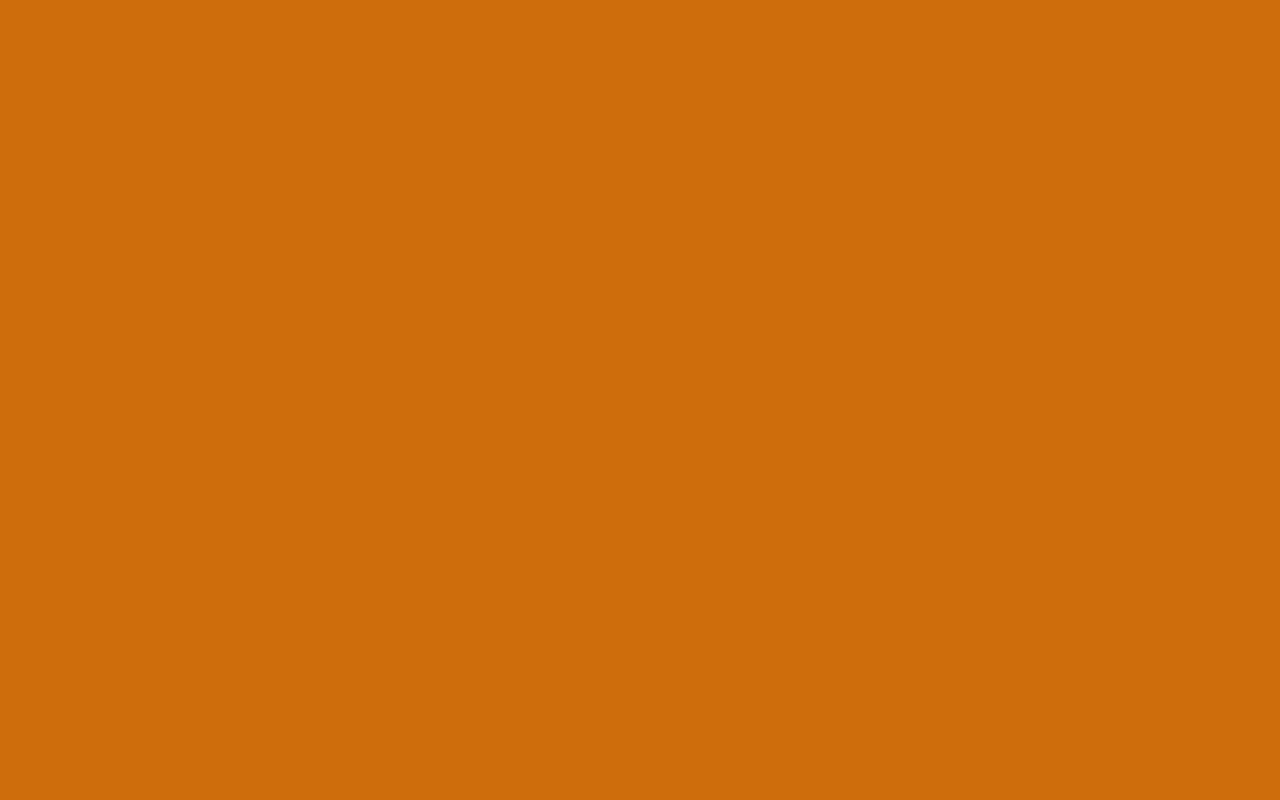
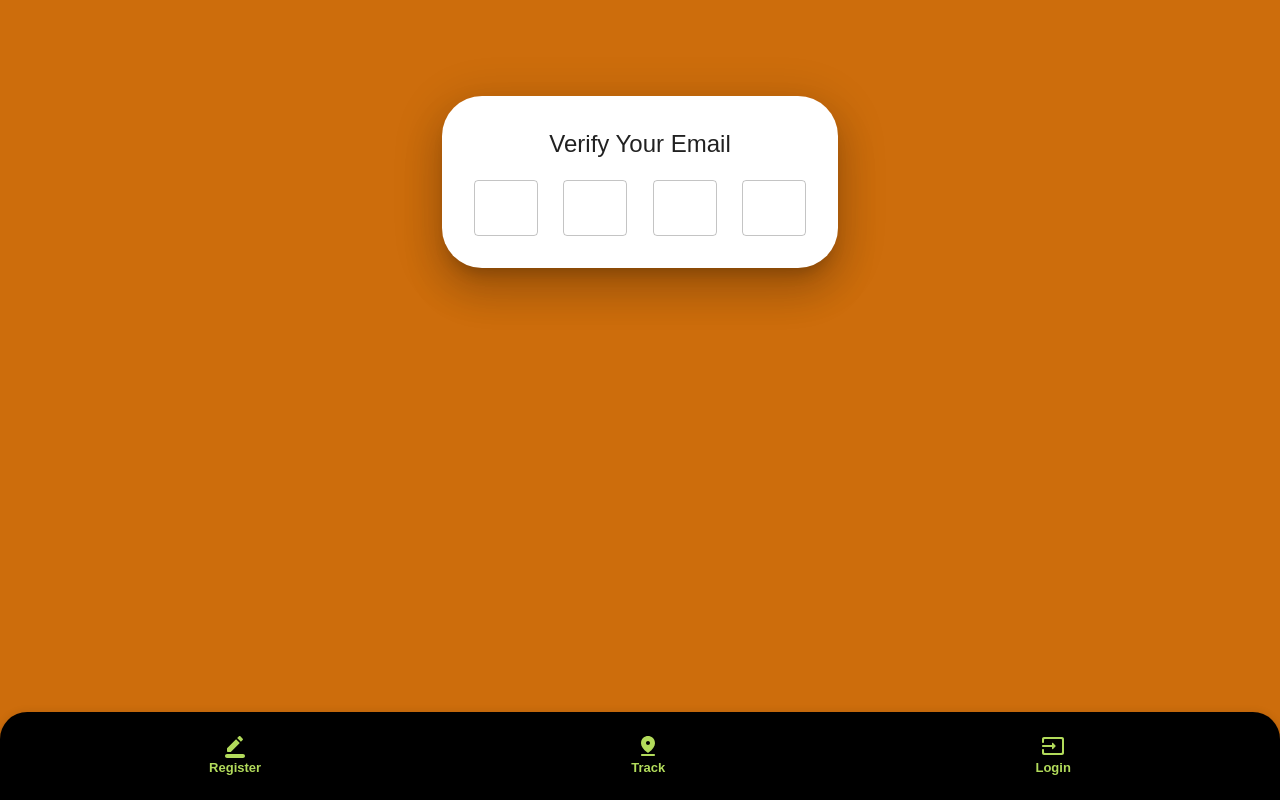
Before and after one commit to T1To48/pechoo-final-project-frontend, a React (Vite) app: page /email-verfi in a window 1280 px wide. Before the commit this address had no page. Built offline with nearby package versions, Linux system fonts and the light colour scheme.

Commit message:
email verfication first step , and landing-page

```diff
--- a/src/App.jsx
+++ b/src/App.jsx
@@ -22,6 +22,7 @@ import {
 } from "./features/BingMapsApi/bingSlice.jsx";
 import { lokalStorage } from "./features/importsIndex.jsx";
 import { getPublishedOrders } from "./features/orders/orderSlice.jsx";
+import EmailVerfication from "./pages/EmailVerfication.page.jsx";
 function App() {
   const dispatch = useDispatch();
 const [userLocation, setUserLocation] = useState("")
@@ -71,6 +72,8 @@ useEffect(() => {
           <Route path="published-orders" element={<PublishedOrders />} />
           <Route path="delivered-orders" element={<OrdersHistory />} />
           <Route path="map" element={<Map />} />
+          <Route path="email-verfi" element={<EmailVerfication />} />
+
           <Route path="new-order" element={<PublishOrder />} />
           {/* <Route path="orders-list" element={<OrderCardsList />} /> */}
           {/* <Route path="landing" element={<Landing />} />
--- /dev/null
+++ b/src/pages/EmailVerfication.page.jsx
@@ -0,0 +1,89 @@
+import React, { useState,useEffect, useRef } from "react";
+import {
+  Link,
+  Button,
+  TextField,
+  Grid,
+  Box,
+  Typography,
+  Container,
+  InputLabel,
+  MenuItem,
+  FormControl,
+  Select,
+} from "@mui/material";
+const EmailVerfication = () => {
+  const inputRefs = useRef([]);
+  const [typed_code, setTyped_code] = useState({
+    digit1:0,
+    digit2:0,
+    digit3:0,
+    digit4:0
+  })
+
+  const handleInputChange = (e, index) => {
+    const inputName=e.target.name;
+    const inputValue = e.target.value;
+    if (inputValue.length === 1 && index < 3) {
+      inputRefs.current[index + 1].focus();
+    }
+    if (inputValue.length < 1 && index > 0) {
+      inputRefs.current[index - 1].focus();
+    }
+    setTyped_code({
+        ...typed_code,
+        [inputName]: inputValue,
+    })
+  };
+
+useEffect(() => {
+
+    console.log(  Object.values(typed_code).join(""))
+},[typed_code])
+
+  return (
+    <Container
+      component="main"
+      maxWidth="xs"
+      sx={{ width: "95%" }}
+      elevation="20"
+    >
+      <Box
+        sx={{
+          mt: 12,
+          display: "flex",
+          flexDirection: "column",
+          alignItems: "center",
+          bgcolor: "white",
+          p: "2rem",
+          borderRadius: "40px",
+          boxShadow: 24,
+        }}
+      >
+        <Typography component="h1" variant="h5">
+          Verify Your Email
+        </Typography>
+        <Grid container sx={{ mt: 0.5 }} spacing={2}>
+          <Grid item sx={{display:"flex",justifyContent:"space-between"}} xs={12}>
+            {["digit1","digit2","digit3","digit4"].map((digit, index) => (
+              <TextField
+                key={index}
+                inputRef={(ref) => (inputRefs.current[index] = ref)}
+                type="tel"
+                variant="outlined"
+                inputProps={{ maxLength: 1 }}
+                sx={{ width: "4rem", textAlign: "center" }}
+                name={digit}
+                onChange={(e) => handleInputChange(e, index)}
+              />
+
+            ))}
+          </Grid>
+        </Grid>
+
+      </Box>
+    </Container>
+  );
+};
+
+export default EmailVerfication;
--- a/src/pages/LandingPage.jsx
+++ b/src/pages/LandingPage.jsx
@@ -1,9 +1,58 @@
-import React from 'react'
+// import React from 'react'
+
+// const LandingPage = () => {
+//   return (
+//     <h1 >LandingPage</h1>
+//   )
+// }
+
+// export default LandingPage
+
+
+import React from "react";
+import { Link as RouterLink } from "react-router-dom";
+import {
+  Box,
+  Container,
+  Typography,
+  Button,
+  Grid,
+} from "@mui/material";
 
 const LandingPage = () => {
   return (
-    <h1 >LandingPage</h1>
-  )
-}
+    <Box
+      sx={{
+        height: "100vh",
+        display: "flex",
+        justifyContent: "center",
+        alignItems: "center",
+      }}
+    >
+      <Container maxWidth="md">
+        <Grid container spacing={2}>
+          <Grid item xs={12} align="center">
+            <Typography variant="h2" component="h1" gutterBottom>
+              Welcome to FoodEase
+            </Typography>
+            <Typography variant="h5" component="p" gutterBottom>
+              Making Food Delivery Easier
+            </Typography>
+          </Grid>
+          <Grid item xs={12} align="center">
+            <Button
+              component={RouterLink}
+              to="/register"
+              variant="contained"
+              size="large"
+            >
+              Register
+            </Button>
+          </Grid>
+        </Grid>
+      </Container>
+    </Box>
+  );
+};
 
-export default LandingPage
+export default LandingPage;
--- a/src/pages/Login.jsx
+++ b/src/pages/Login.jsx
@@ -1,39 +1,47 @@
-import React,{useEffect,useState} from 'react'
-import { useSelector,useDispatch } from 'react-redux';
-import { useNavigate } from 'react-router-dom';
-import { login,reset } from '../features/users/userSlice.jsx';
+import React, { useEffect, useState } from "react";
+import { useSelector, useDispatch } from "react-redux";
+import { useNavigate } from "react-router-dom";
+import { login, reset } from "../features/users/userSlice.jsx";
 
-import { Container,Box,Typography,Grid,TextField } from '@mui/material';
+import {
+  Container,
+  Box,
+  Typography,
+  Grid,
+  TextField,
+  Button,
+  Link,
+} from "@mui/material";
 
-
-// import
 const Login = () => {
   const [loginDetails, setLoginDetails] = useState({
-    email:"",
-    password:"",
-})
+    email: "",
+    password: "",
+  });
 
-const{email,password}=loginDetails;
-const{loggedUser, isLoading, isError, isSuccess, message}=useSelector(state=>state.user)
-const dispatch=useDispatch();
+  const { email, password } = loginDetails;
+  const { loggedUser, isLoading, isError, isSuccess, message } = useSelector(
+    (state) => state.user
+  );
+  const navigate=useNavigate()
+  const dispatch = useDispatch();
 
   useEffect(() => {
-  if(isError){
-    console.log(`ERROR While Login ${message}`)
+    if (isError) {
+      console.log(`ERROR While Login ${message}`);
     }
-  if(isSuccess||loggedUser){
+    if (isSuccess || loggedUser) {
       setLoginDetails({
-      email:"",
-      password:"",
-  })
+        email: "",
+        password: "",
+      });
 
-    console.log(`successfully logged in`)
+      console.log(`successfully logged in`);
 
       // navigate()
     }
-  dispatch(reset())
-}, [loggedUser, isError, isSuccess, message])
-
+    dispatch(reset());
+  }, [loggedUser, isError, isSuccess, message]);
 
   const handleChange = (e) => {
     setLoginDetails({
@@ -41,35 +49,34 @@ const handleChange = (e) => {
       [e.target.name]: e.target.value,
     });
   };
-  const handleSubmit=(e)=>{
+  const handleSubmit = (e) => {
     e.preventDefault();
-    dispatch(login(loginDetails))
-  }
-
+    dispatch(login(loginDetails));
+  };
 
   return (
     <Container
       component="main"
       maxWidth="xs"
-    sx={{ width: "95%"}}
+      sx={{ width: "95%" }}
       elevation="20"
     >
       <Box
         sx={{
-            mt: 5,
+          mt: 12,
           display: "flex",
           flexDirection: "column",
           alignItems: "center",
           bgcolor: "white",
           p: "2rem",
           borderRadius: "40px",
-             boxShadow: 24
+          boxShadow: 24,
         }}
       >
         <Typography component="h1" variant="h5">
           Login
         </Typography>
-          <Box component="form" onSubmit={handleSubmit} sx={{ mt: 3 }}>
+        <Box component="form"  onSubmit={handleSubmit} sx={{ mt: 3 }}>
           <Grid container spacing={2}>
             <Grid item xs={12}>
               <TextField
@@ -80,6 +87,7 @@ const handleChange = (e) => {
                 value={email}
                 onChange={handleChange}
                 required={true}
+
               />
             </Grid>
             <Grid item xs={12}>
@@ -93,38 +101,35 @@ const handleChange = (e) => {
                 required={true}
               />
             </Grid>
+
+          </Grid> <Grid item>
+              <Link onClick={() => navigate("/email-verfi")}>
+              Forgot password?
+              </Link>
             </Grid>
-    <form onSubmit={handleSubmit}>
-         <label htmlFor="email">
-          Email Address:
-          <input
-            name="email"
-            type="email"
-            value={email}
-            onChange={handleChange}
-            required
-          />
-        </label>
+          <Button
+            type="submit"
+            fullWidth
+            variant="contained"
+            sx={{ mt: 3, mb: 2, borderRadius: "20px", boxShadow: 8 }}
+            disabled={isLoading}
+          >
+            Login
+          </Button>
+          <Grid container justifyContent="center">
+            <Grid item>
+              <Link onClick={() => navigate("/register")}>
+                Don't have an account? Register
+              </Link>
+            </Grid>
 
-        <br />
-        <br />
-        <label htmlFor="Password">
-          Password:
-          <input
-            name="password"
-            label="password"
-            type="password"
-            value={password}
-            onChange={handleChange}
-            required
-          />
-        </label>
-        <button type="submit" disabled={isLoading}>LOGIN</button>
-    </form>
+          </Grid>
+
+
         </Box>
       </Box>
     </Container>
-  )
-}
+  );
+};
 
-export default Login
+export default Login;
--- a/src/pages/RegisterMUI.jsx
+++ b/src/pages/RegisterMUI.jsx
@@ -4,20 +4,23 @@ import { useSelector, useDispatch } from "react-redux";
 
 import { resetBing } from "../features/BingMapsApi/bingSlice.jsx";
 import { register, reset } from "../features/users/userSlice.jsx";
+
 import AddressForm from "../components/AddressForm.jsx";
+import SimpleDialog from "../components/Common/SimpleDialog.jsx";
 
-import Button from "@mui/material/Button";
-import TextField from "@mui/material/TextField";
-import Link from "@mui/material/Link";
-import Grid from "@mui/material/Grid";
-import Box from "@mui/material/Box";
-import Typography from "@mui/material/Typography";
-import Container from "@mui/material/Container";
-import SimpleDialog from "../components/Common/SimpleDialog.jsx";
-import InputLabel from "@mui/material/InputLabel";
-import MenuItem from "@mui/material/MenuItem";
-import FormControl from "@mui/material/FormControl";
-import Select from "@mui/material/Select";
+import {
+  Link,
+  Button,
+  TextField,
+  Grid,
+  Box,
+  Typography,
+  Container,
+  InputLabel,
+  MenuItem,
+  FormControl,
+  Select,
+} from "@mui/material";
 
 export default function RegisterMUI() {
   const [isDialogOpen, setIsDialogOpen] = useState(false);
@@ -133,7 +136,7 @@ export default function RegisterMUI() {
       <Container
         component="main"
         maxWidth="xs"
-        sx={{ width: "95%"}}
+        sx={{ width: "95%" }}
         elevation="20"
       >
         <Box
@@ -145,7 +148,7 @@ export default function RegisterMUI() {
             bgcolor: "white",
             p: "2rem",
             borderRadius: "40px",
-             boxShadow: 24
+            boxShadow: 24,
           }}
         >
           <Typography component="h1" variant="h5">
@@ -226,12 +229,12 @@ export default function RegisterMUI() {
               variant="contained"
               sx={{ mt: 3, mb: 2, borderRadius: "20px", boxShadow: 8 }}
             >
-              Sign Up
+              Register
             </Button>
             <Grid container justifyContent="flex-end">
               <Grid item>
-                <Link href="#" variant="body2">
-                  Already have an account? Sign in
+                <Link onClick={() => navigate("/login")}>
+                  Already have an account? Login
                 </Link>
               </Grid>
             </Grid>
```
Lines whose indentation alone changed are shown as unchanged.
